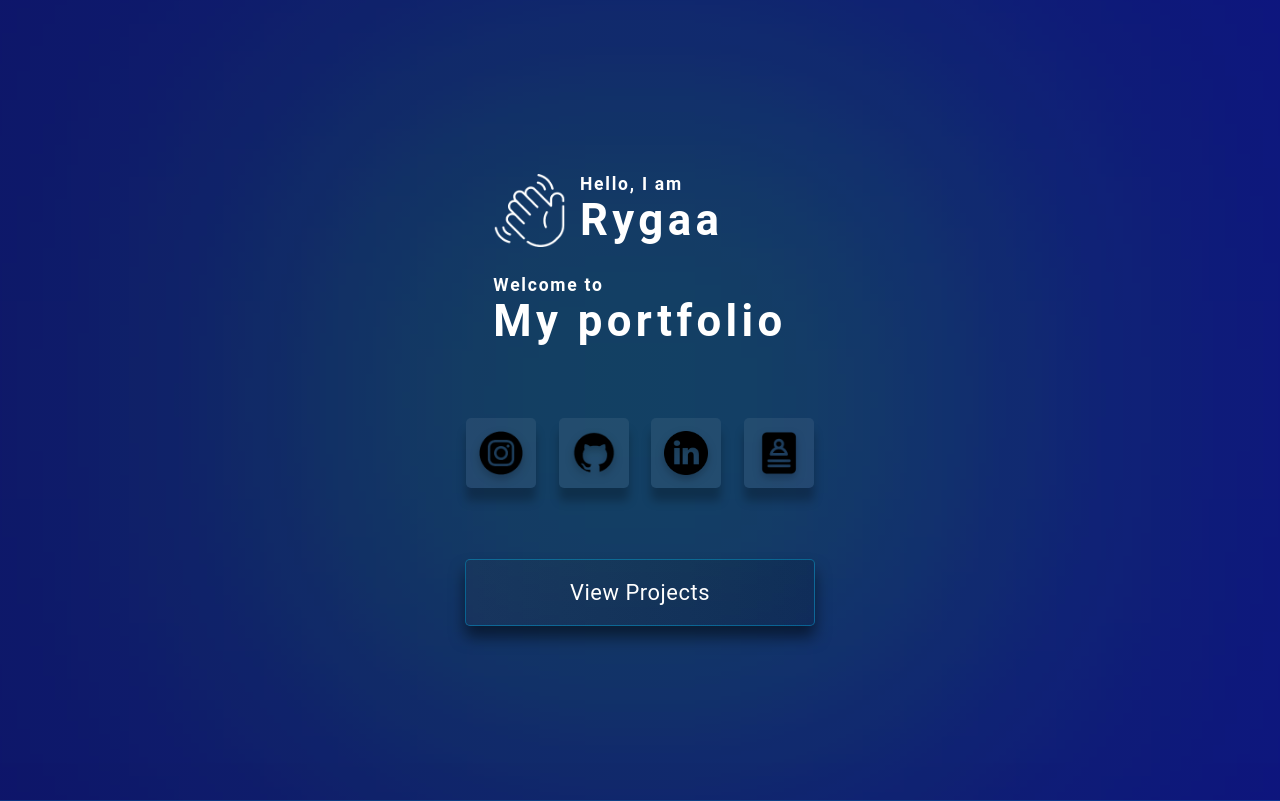
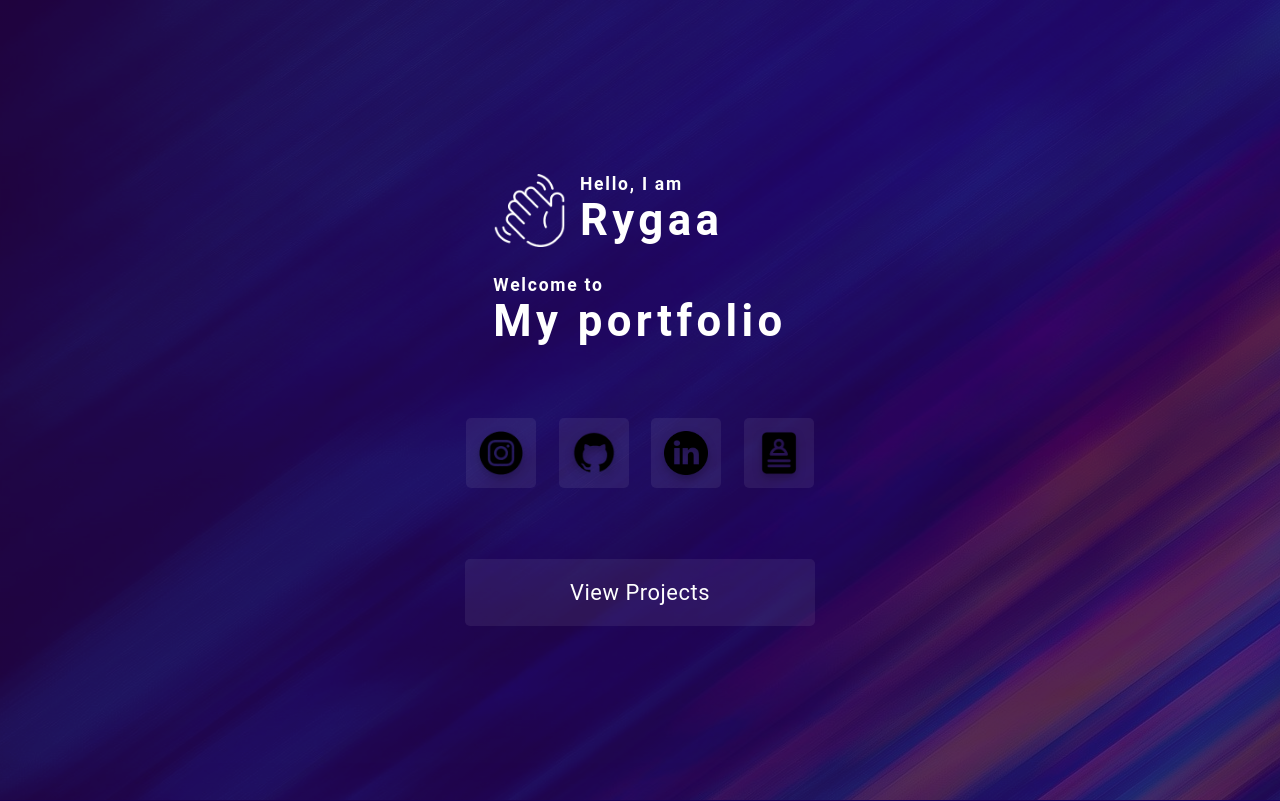
Before and after one commit to Rygaa/portfolioV2, a React (Create React App) app: page / in a window 1280 px wide. Shown: the top 801 px of the page. Built offline with nearby package versions, Linux system fonts and the light colour scheme.

Commit message:
fixing styling

```diff
--- a/src/assets/4-layout/Layout.module.scss
+++ b/src/assets/4-layout/Layout.module.scss
@@ -31,19 +31,28 @@ body::-webkit-scrollbar-track  {
 
 // }
 
+// .blob1 {
+//     width: 50%;
+//     height: 75%;
+//     position: absolute;
+//     top: calc(25% / 2);
+//     right: 25%;
+//     background-color: rgba(47, 255, 0, .35);
+//     filter: blur(200px);
+//     animation: AnimationName2 5s linear infinite backwards;
+//     animation-fill-mode: backwards;
+//     animation-direction: alternate;
+// }
+
 .blob1 {
-    width: 50%;
-    height: 75%;
-    position: absolute;
-    top: calc(25% / 2);
-    right: 25%;
-    background-color: rgba(47, 255, 0, .35);
-    filter: blur(200px);
-    animation: AnimationName2 5s linear infinite backwards;
-    animation-fill-mode: backwards;
-    animation-direction: alternate;
+    position: fixed;
+    background-image: url('../../images/p8eoav.jpg');
+    width: 100%;
+    height: 100%;
+    z-index: 1;
+    animation: AnimationName1 100s linear infinite forwards;
+    opacity: .25;
 }
-
 .Layout {
     width: 100%;
     height: 400%;
@@ -89,10 +98,15 @@ body::-webkit-scrollbar-track  {
     grid-template-rows: 25% 25% 25% 25%;
     z-index: 2;
     // background-color: rgba(#00C2FF, 10%);
-    > div:nth-child(1) {background-color: rgba(#00C2FF, 10%);}
-    > div:nth-child(2) {background-color: rgba(#00C2FF, 25%);}
-    > div:nth-child(3) {background-color: rgba(#00C2FF, 10%);}
-    > div:nth-child(4) {background-color: rgba(#00C2FF, 25%);}
+    // > div:nth-child(1) {background-color: rgba(#00C2FF, 15%);}
+    // > div:nth-child(2) {background-color: rgba(#00C2FF, 20%);}
+    // > div:nth-child(3) {background-color: rgba(#00C2FF, 15%);}
+    // > div:nth-child(4) {background-color: rgba(#00C2FF, 20%);}
+
+    > div:nth-child(1) {background-color: rgba(#8d1414, 15%);}
+    > div:nth-child(2) {background-color: rgba(#440202, 15%);}
+    > div:nth-child(3) {background-color: rgba(#8d1414, 15%);}
+    > div:nth-child(4) {background-color: rgba(#440202, 15%);}
 }
 
 
--- a/src/assets/6-pages/Contact.module.scss
+++ b/src/assets/6-pages/Contact.module.scss
@@ -109,8 +109,9 @@
     height: 6.25rem;
     // background: linear-gradient(90deg, #0075ff54 0%, #00f0ff54 100%);
     background-color: black;
-    background-image: linear-gradient(to right, rgba(#0075ff54, 40%), rgba(#00f0ff54, 40%), rgba(#0075ff54, 50%));
+    // background-image: linear-gradient(to right, rgba(#0075ff54, 40%), rgba(#00f0ff54, 40%), rgba(#0075ff54, 50%));
     // background-image: linear-gradient(to right, rgba(red, 50%), rgba(blue, 50%), rgba(violet, 50%));
+    background-color: rgba(150, 126, 255, 0.3);
 
     border: none;
     @include fontText2();
@@ -119,7 +120,7 @@
         transition: 0.5s;
 
         background-size: 200% auto;
-        border: 1px solid rgba(0, 229, 255, 0.15);
+        // border: 1px solid rgba(0, 229, 255, 0.15);
 
     &:hover {
         // background: linear-gradient(180deg, rgba(0, 117, 255, 0.33) 0%, rgba(0, 240, 255, 0.33) 100%);
--- a/src/assets/6-pages/Dashboard.module.scss
+++ b/src/assets/6-pages/Dashboard.module.scss
@@ -76,7 +76,7 @@
         width: 100%;
         height: 100%;
         background: rgba(255, 255, 255, 0.07);
-        box-shadow: 0px 13px 10px rgba(0, 0, 0, 0.25);
+        // box-shadow: 0px 13px 10px rgba(0, 0, 0, 0.25);
         border-radius: 5px;
         border: none;
         cursor: pointer;
@@ -97,12 +97,16 @@
 .Dashboard > button:nth-child(3) {
     width: 45%;
     height: 4.813rem;
-    background: linear-gradient(90deg, rgba(55, 55, 55, 0.15) 0%, rgba(0, 0, 0, 0.15) 100%);
+    // background: linear-gradient(90deg, rgba(255, 255, 255, 0.15) 0%, rgba(255, 255, 255, 0.15) 100%);
+    background-color: rgba(150, 126, 255, 0.3);
+    // box-shadow: 0px 11px 15px rgba(0, 0, 0, 0.55);
+
     // border: 1px solid rgba(255, 255, 255, 0.25);
-    border: 1px solid transparent;
-    border: 1px solid rgba(0, 200, 255, 0.35);
+    // border: 1px solid transparent;
+    border: none;
+    // border: 1.5px solid rgba(56, 56, 48, 0.35);
 
-    box-shadow: 0px 11px 15px rgba(0, 0, 0, 0.5);
+    // box-shadow: 0px 11px 15px rgba(0, 0, 0, 0.55);
 
     border-radius: 5px;
     @include fontSubTitle1();
@@ -110,13 +114,15 @@
     cursor: pointer;
     transition: 0.3s;
     min-width: 25rem;
+    background: rgba(255, 255, 255, 0.07);
+
 
     &:hover {
         transform: translateY(3px);
-        box-shadow: 0px 8px 15px rgba(0, 0, 0, 0.5);
+        box-shadow: 0px 8px 15px rgba(0, 0, 0, .75);
     }
     &:active {
         transform: translateY(5px);
-        box-shadow: 0px 6px 15px rgba(0, 0, 0, 0.5);
+        box-shadow: 0px 6px 15px rgba(0, 0, 0, .75);
     }
 }
```
